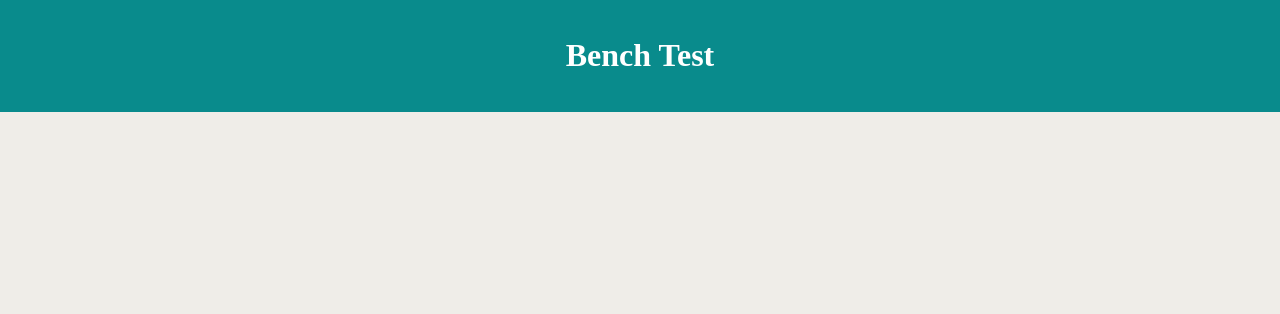
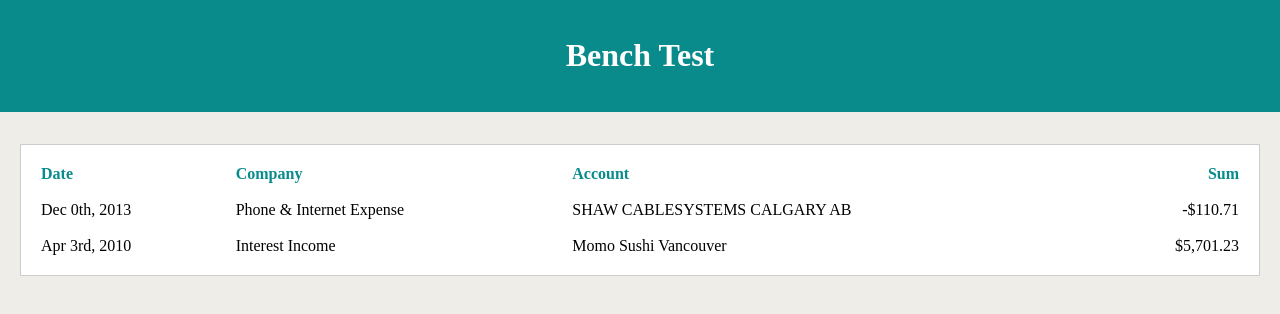
Before and after one commit to tweeetieee/bench, a React (Create React App) app: page / in a window 1280 px wide. Shown: the top 314 px of the page. Built offline with nearby package versions, Linux system fonts and the light colour scheme.

Commit message:
Mocked data and created components for UI.  Added formatters as context so it can be reused throughout the application.

```diff
--- a/src/components/App.js
+++ b/src/components/App.js
@@ -1,12 +1,68 @@
-import Title from './Title'
-import '../css/app.css'
+import React from 'react';
+import Title from './Title';
+import TransactionTable from './TransactionTable';
+import '../css/app.css';
+export const FormatterContext = React.createContext();
 
 function App() {
+  const formatterContextValue = {
+    formatDate,
+    formatAmount
+  }
+
+  function dateOrdinal(num) {
+    if (num === 31 || num === 21 || num === 1) {
+        return num + "st";
+    } else if (num === 22 || num === 2 ) {
+        return num + "nd";
+    } else if (num === 23 || num === 3) {
+        return num + "rd";
+    } else {
+        return num + "th";
+    }
+  }
+
+  function formatDate(formattedDate){
+    if (formattedDate) {
+      const date = new Date(formattedDate);
+      const month = date.toLocaleString('default', { month: 'short' } );
+      const dayNum = date.getDay();
+      const year = date.getFullYear();
+      return `${month} ${dateOrdinal(dayNum)}, ${year}`;
+    }
+    return "";
+  }
+
+  function formatAmount(amount){
+    amount = amount ? amount : 0;
+    let formatter = new Intl.NumberFormat('en-US', {
+        style: 'currency',
+        currency: 'USD',
+    });
+    return formatter.format(amount);
+  }
+
   return (
-    <div className="App">
+    <FormatterContext.Provider value={formatterContextValue} >
       <Title />
-    </div>
+      <TransactionTable transactions={testData} />
+    </FormatterContext.Provider>
   );
 }
 
+const testData = [
+  {
+    "date": "2013-12-22",
+    "ledger": "Phone & Internet Expense",
+    "amount": "-110.71",
+    "company": "SHAW CABLESYSTEMS CALGARY AB"
+  },
+  {
+    "date": "2010-04-07",
+    "ledger": "Interest Income",
+    "amount": "5701.23",
+    "company": "Momo Sushi Vancouver"
+  }
+]
+
 export default App;
--- /dev/null
+++ b/src/components/TransactionTable.js
@@ -0,0 +1,19 @@
+import React from 'react'
+import TransactionTableHeader from './TransactionTableHeader'
+import TransactionTableItem from './TransactionTableItem'
+
+export default function TransactionTable( { transactions } ) {
+    return (
+        <div className="transaction-table-wrapper">
+            <table className="transaction-table">
+                <TransactionTableHeader />
+                {transactions.map((transaction, index) => {
+                    return (
+                        <TransactionTableItem key={index} {...transaction} />
+                    )
+                })}
+            </table>
+        </div>
+
+    )
+}
--- /dev/null
+++ b/src/components/TransactionTableHeader.js
@@ -0,0 +1,12 @@
+import React from 'react'
+
+export default function TransactionTableHeader() {
+    return (
+        <tr className="transaction-table-header-row">
+            <th>Date</th>
+            <th>Company</th>
+            <th>Account</th>
+            <th className="sum">Sum</th>
+        </tr>
+    )
+}
--- /dev/null
+++ b/src/components/TransactionTableItem.js
@@ -0,0 +1,21 @@
+import React, { useContext } from 'react'
+import { FormatterContext } from './App'
+
+export default function TransactionTableItem(props) {
+    const { formatDate, formatAmount } = useContext(FormatterContext)
+    const {
+        date,
+        ledger,
+        amount,
+        company
+    } = props
+
+    return (
+        <tr className="transaction-table-item-row">
+            <td>{formatDate(date)}</td>
+            <td>{ledger}</td>
+            <td>{company}</td>
+            <td className="amount">{formatAmount(amount)}</td>
+        </tr>
+    )
+}
--- a/src/css/app.css
+++ b/src/css/app.css
@@ -1,9 +1,13 @@
 @import 'title.css';
+@import 'transaction-table.css';
+@import 'transaction-table-header.css';
+@import 'transaction-table-item.css';
 
 body {
     margin: 0;
     background-size: cover;
     background-color: #EFEDE8;
+    box-sizing: border-box;
 }
 
 body, html {
--- /dev/null
+++ b/src/css/transaction-table-header.css
@@ -0,0 +1,15 @@
+.transaction-table-header-row th {
+    padding: 8px;
+}
+
+.transaction-table-header-row th {
+    color: #098B8C;
+}
+
+.transaction-table-header-row th:not(.sum) {
+    text-align: left;
+}
+
+.transaction-table-header-row th.sum{
+    text-align: right;
+}
--- /dev/null
+++ b/src/css/transaction-table-item.css
@@ -0,0 +1,11 @@
+.transaction-table-item-row td {
+    padding: 8px;
+}
+
+.transaction-table-item-row td:not(.amount) {
+    text-align: left;
+}
+
+.transaction-table-item-row td.amount {
+    text-align: right;
+}
--- /dev/null
+++ b/src/css/transaction-table.css
@@ -0,0 +1,9 @@
+.transaction-table-wrapper {
+    margin: 20px;
+}
+.transaction-table {
+    background-color: white;
+    border: 1px solid #ccc;
+    width: 100%;
+    padding: 10px;
+}
```
